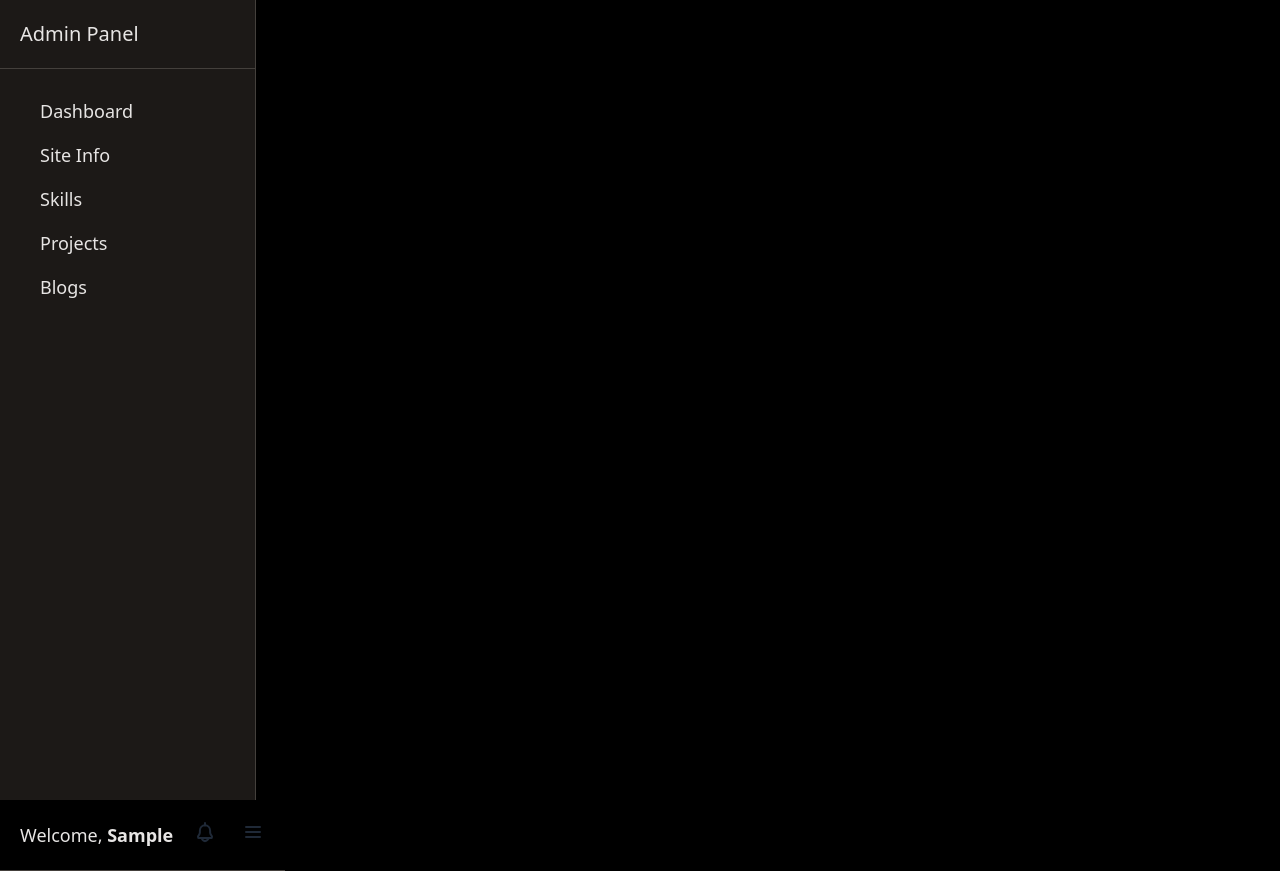
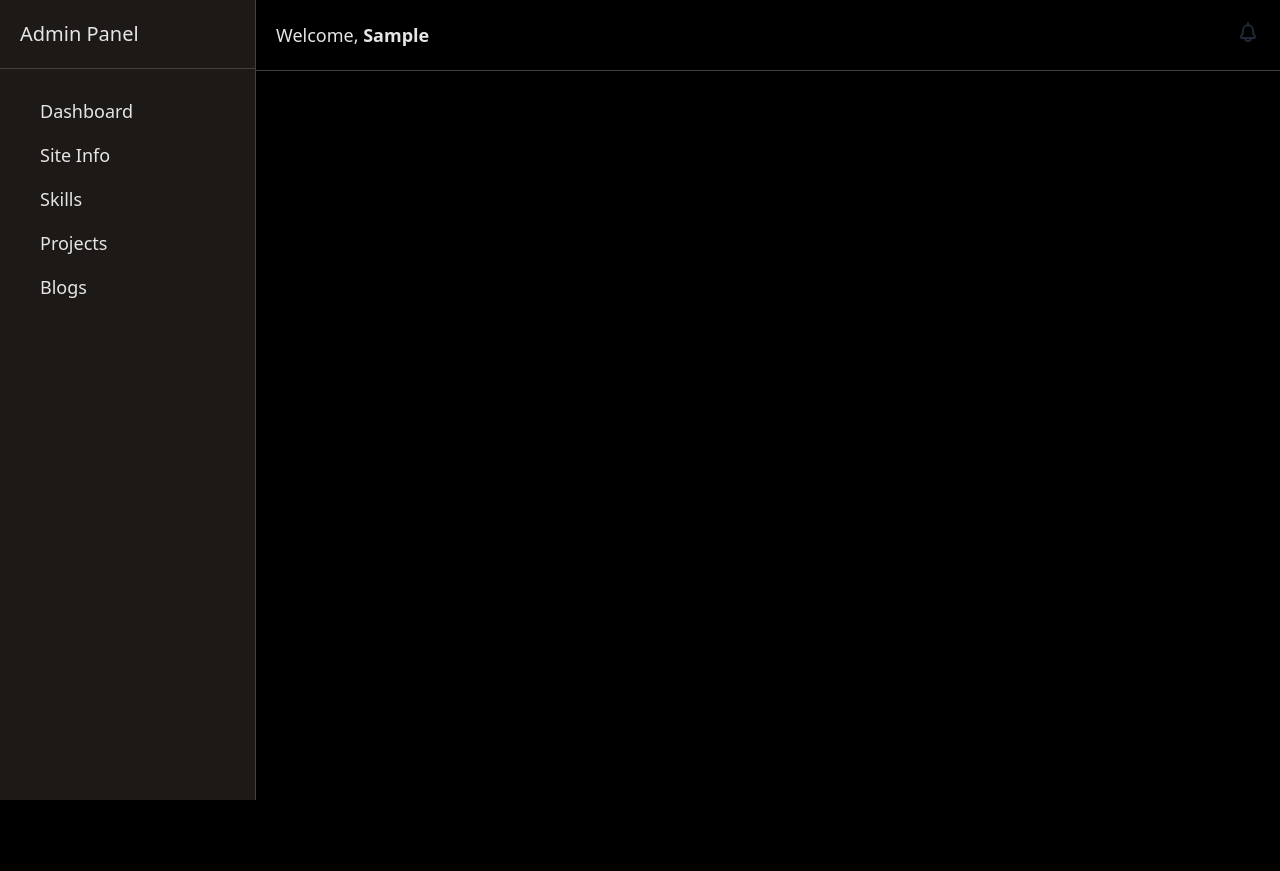
Before and after one commit to usmaarn/portfolio, a Flask app: page /admin/ in a window 1280 px wide. After the commit the page ends 800 px from the top, so only its background shows below. Run offline with Flask 3, Linux system fonts and the light colour scheme; the visitor is signed in with stand-in values (Sample User, id 1); some libraries are stand-ins or nearby versions.

Commit message:
2024-03-28 13:15:01.862107 - ae402987-9edc-405e-ac09-9aa455d3cfb1

```diff
--- a/portfolio/templates/admin.html
+++ b/portfolio/templates/admin.html
@@ -9,9 +9,9 @@
     <link rel="stylesheet" href="https://cdn.jsdelivr.net/npm/swiper@11/swiper-bundle.min.css" />
 </head>
 
-<body class="min-h-screen flex max-w-screen-xl mx-auto bg-black text-stone-200">
+<body class="">
 
-    <section x-data="{open: false}">
+    <section class="min-h-screen flex max-w-screen-xl mx-auto bg-black text-stone-200" x-data="{open: false}">
         {% include 'layouts/admin-sidebar.html' %}
 
         <section class="flex-grow">
--- a/portfolio/templates/layouts/admin-navbar.html
+++ b/portfolio/templates/layouts/admin-navbar.html
@@ -9,7 +9,7 @@
                     d="M12 5.365V3m0 2.365a5.338 5.338 0 0 1 5.133 5.368v1.8c0 2.386 1.867 2.982 1.867 4.175 0 .593 0 1.292-.538 1.292H5.538C5 18 5 17.301 5 16.708c0-1.193 1.867-1.789 1.867-4.175v-1.8A5.338 5.338 0 0 1 12 5.365ZM8.733 18c.094.852.306 1.54.944 2.112a3.48 3.48 0 0 0 4.646 0c.638-.572 1.236-1.26 1.33-2.112h-6.92Z" />
             </svg>
         </button>
-        <button @click="open = !open">
+        <button @click="open = !open" class="md:hidden">
             <svg x-show="!open" class="w-6 h-6 text-gray-800 dark:text-white" aria-hidden="true"
                 xmlns="http://www.w3.org/2000/svg" width="24" height="24" fill="none" viewBox="0 0 24 24">
                 <path stroke="currentColor" stroke-linecap="round" stroke-width="2" d="M5 7h14M5 12h14M5 17h14" />
--- a/portfolio/templates/layouts/admin-sidebar.html
+++ b/portfolio/templates/layouts/admin-sidebar.html
@@ -1,4 +1,5 @@
-<aside class="w-64 fixed top-0 left-0 z-10 bg-stone-900 h-screen md:sticky border-r border-r4 border-stone-700">
+<aside class="w-64 fixed top-0 left-0 z-10 bg-stone-900 h-screen md:sticky border-r border-r4 border-stone-700 md:block"
+    :class="{'hidden': !open}">
     <h1 class="p-5 text-xl border-b border-stone-700">Admin Panel</h1>
 
     <div class="">
```
